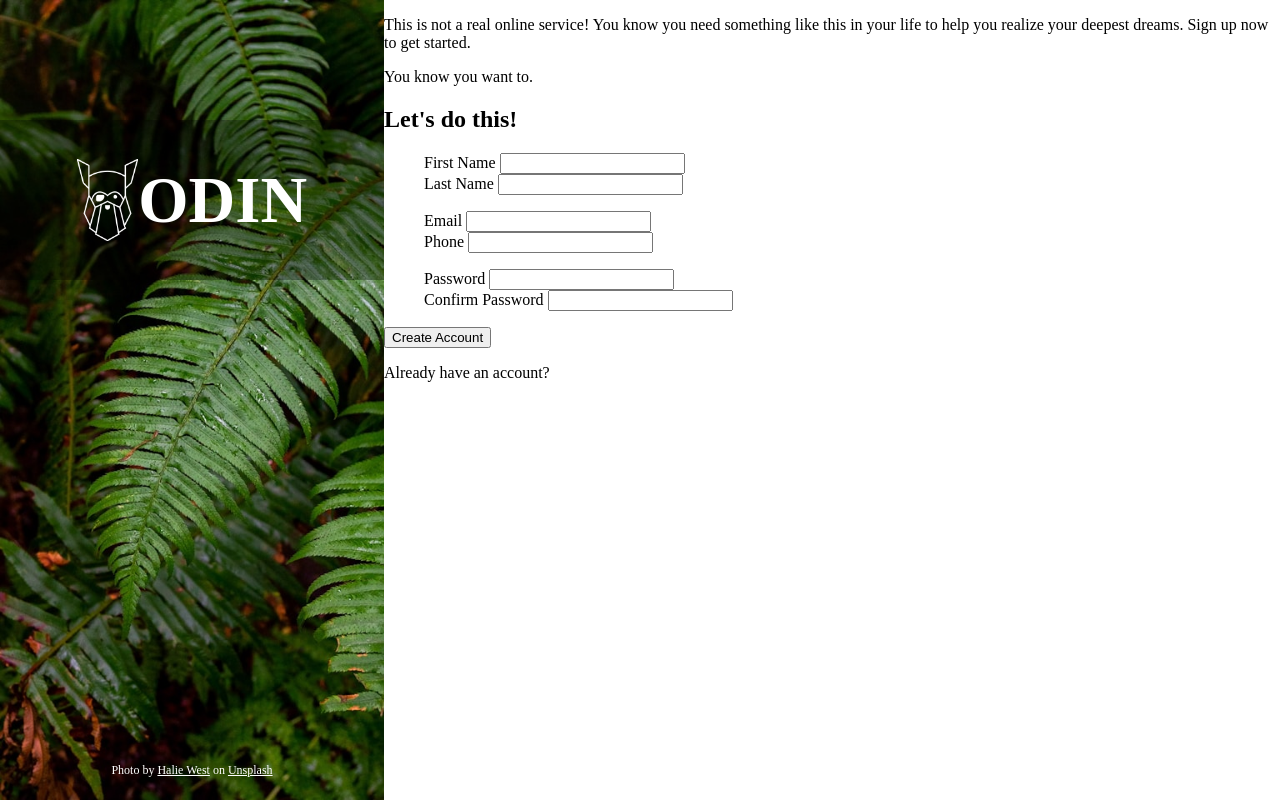
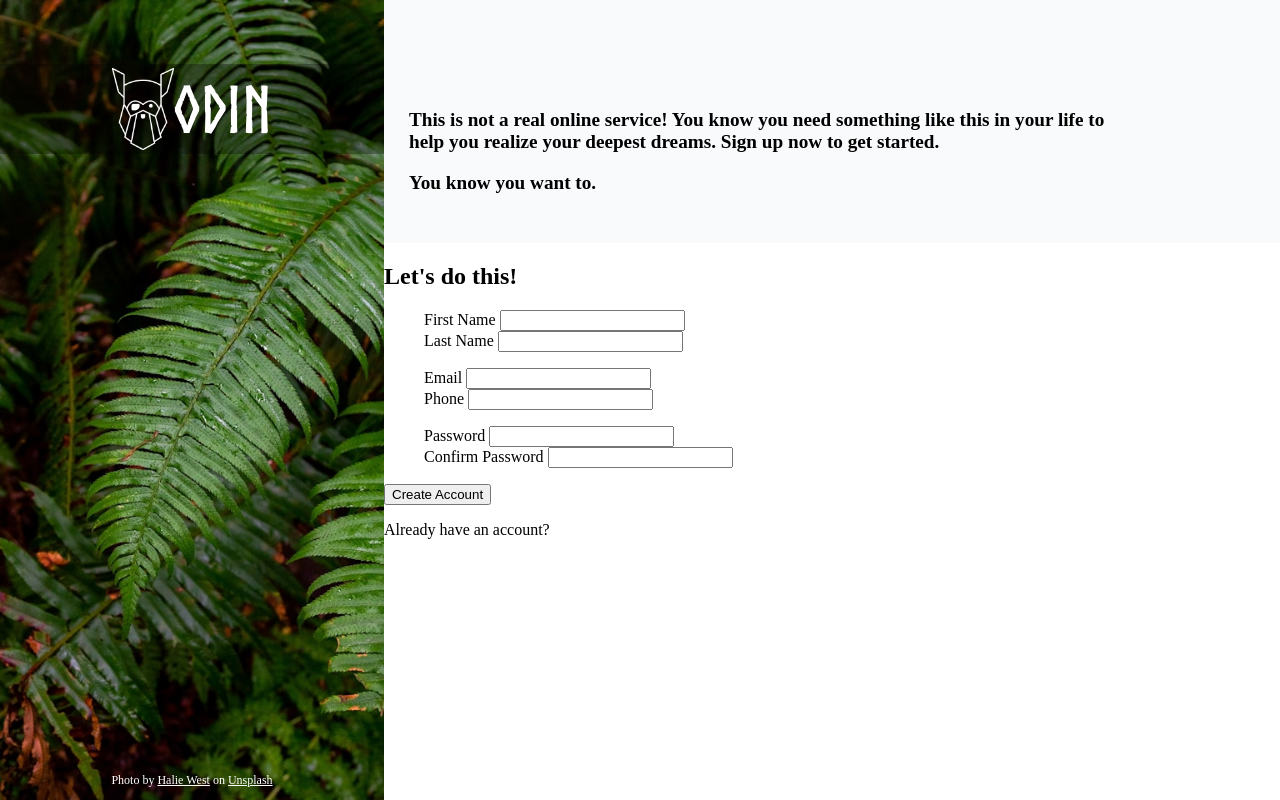
Before and after one commit to Hammcodes/Sign-up-Form, a plain HTML site: page index.html in a window 1280 px wide. Drawn offline with Linux system fonts and the light colour scheme.

Commit message:
Set background of introduction section and add font styles to content

```diff
--- a/index.html
+++ b/index.html
@@ -25,7 +25,7 @@
     </div>
 
     <main>
-        <div id="intro">
+        <div id="introduction">
             <p>This is not a real online service!
                You know you need something like this in your life to help you realize your deepest dreams.
                Sign up <span>now</span> to get started.</p>
--- a/styles.css
+++ b/styles.css
@@ -1,3 +1,8 @@
+@font-face {
+    font-family: Norse;
+    src: url(resources/Norse-Bold.otf);
+}
+
 body {
     margin: 0;
     padding: 0;
@@ -22,25 +27,27 @@ body {
     justify-content: center;
     align-items: center;
     position: relative;
-    top: 15%;
+    top: 5vw;
     background-color: rgb(0, 0, 0, 0.3);
     color: white;
     width: 100%;
-    height: 20%;
+    height: 7vw;
+    min-height: 50px;
 }
 
 h1 {
     font-size: calc(1rem + 3.8vw);
+    font-family: Norse;
 }
 
 #odin-logo {
     width: 4.8vw;
+    min-width: 20px;
 }
 
 footer {
     display: flex;
     justify-content: center;
-    margin: 10px;
     font-size: 12px;
 }
 
@@ -53,6 +60,12 @@ main {
     width: 70%;
 }
 
+#introduction {
+    padding: 7vw 12vw 30px 25px;
+    background-color: rgb(249,250,251);
+    font-weight: bold;
+    font-size: calc(0.8rem + 0.5vw);
+}
 
 ul {
     list-style-type: none;
```
